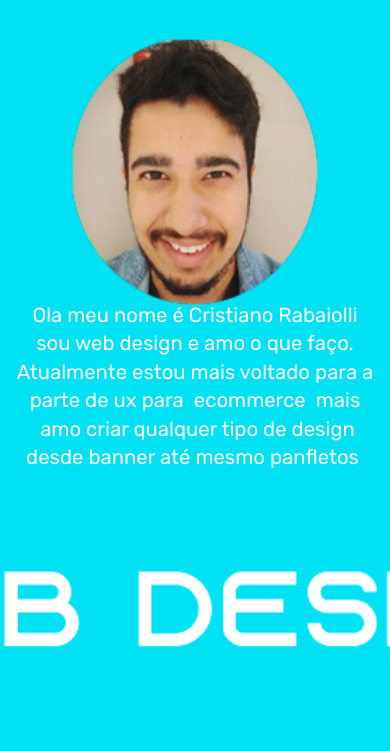
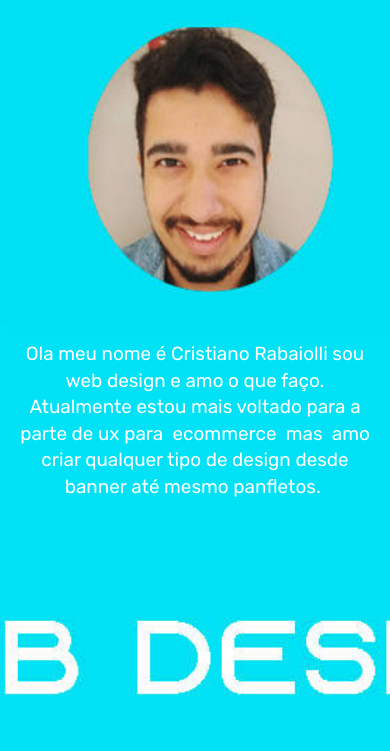
Before and after one commit to cristianopetroli/2, a plain HTML site: page index.html in a window 390 px wide. Shown: the part 91-842 px from the top of the page. Drawn offline with Linux system fonts and the light colour scheme; files whose address does not match are found by name.

Commit message:
create github pages

```diff
--- a/assets/mobirise/css/mbr-additional.css
+++ b/assets/mobirise/css/mbr-additional.css
@@ -42,10 +42,10 @@ body {
 }
 .display-5 {
   font-family: 'Rubik', sans-serif;
-  font-size: 1.6rem;
+  font-size: 1.4rem;
 }
 .display-5 > .mbr-iconfont {
-  font-size: 2.56rem;
+  font-size: 2.24rem;
 }
 .display-7 {
   font-family: 'Rubik', sans-serif;
@@ -76,9 +76,9 @@ body {
     line-height: calc( 1.4 * (1rem + (1 - 1) * ((100vw - 20rem) / (48 - 20))));
   }
   .display-5 {
-    font-size: 1.28rem;
-    font-size: calc( 1.21rem + (1.6 - 1.21) * ((100vw - 20rem) / (48 - 20)));
-    line-height: calc( 1.4 * (1.21rem + (1.6 - 1.21) * ((100vw - 20rem) / (48 - 20))));
+    font-size: 1.12rem;
+    font-size: calc( 1.14rem + (1.4 - 1.14) * ((100vw - 20rem) / (48 - 20)));
+    line-height: calc( 1.4 * (1.14rem + (1.4 - 1.14) * ((100vw - 20rem) / (48 - 20))));
   }
 }
 /* Buttons */
@@ -1813,12 +1813,12 @@ body {
   color: #767676 !important;
 }
 .cid-ruTE1VuPRY {
-  background-image: url("../../../assets/images/banner-1.gif");
+  background-image: url("../../../assets/images/teste-1930x600.jpg");
 }
 .cid-ruTE1VuPRY .mbr-text,
 .cid-ruTE1VuPRY .mbr-section-btn {
   text-align: center;
 }
 .cid-ruU2MgrcWJ {
-  background-image: url("../../../assets/images/studio-1-1930x600.jpg");
-}
+  background-image: url("../../../assets/images/cristianoteste-1-1930x600.jpg");
+}
--- a/index.html
+++ b/index.html
@@ -60,7 +60,7 @@
     </nav>
 </section>
 
-<section class="engine"><a href="https://mobirise.info/p">site templates free download</a></section><section class="header1 cid-ruTE1VuPRY mbr-fullscreen" id="header1-0">
+<section class="engine"><a href="https://mobirise.info/x">free css templates</a></section><section class="header1 cid-ruTE1VuPRY mbr-fullscreen" id="header1-0">
 
 
 
@@ -72,7 +72,7 @@
 
 
                 <p class="mbr-text align-center pb-3 mbr-fonts-style display-5">
-                    <br><br><br><br><br>Ola meu nome é Cristiano Rabaiolli sou web design e amo o que faço.<br>Atualmente estou mais voltado para a parte de ux para &nbsp;ecommerce &nbsp;mais &nbsp;amo criar qualquer tipo de design desde banner até mesmo panfletos&nbsp;</p>
+                    <br><br><br><br><br><br><br><br>Ola meu nome é Cristiano Rabaiolli sou web design e amo o que faço.<br>Atualmente estou mais voltado para a parte de ux para &nbsp;ecommerce &nbsp;mas &nbsp;amo criar qualquer tipo de design desde banner até mesmo panfletos.&nbsp;</p>
 
             </div>
         </div>
```
Also changed, not shown: assets/images/hashes.json (+1 -1 lines), assets/images/cristianoteste-1-1930x600.jpg (added), assets/images/teste-1930x600.jpg (added), 1 other file.
